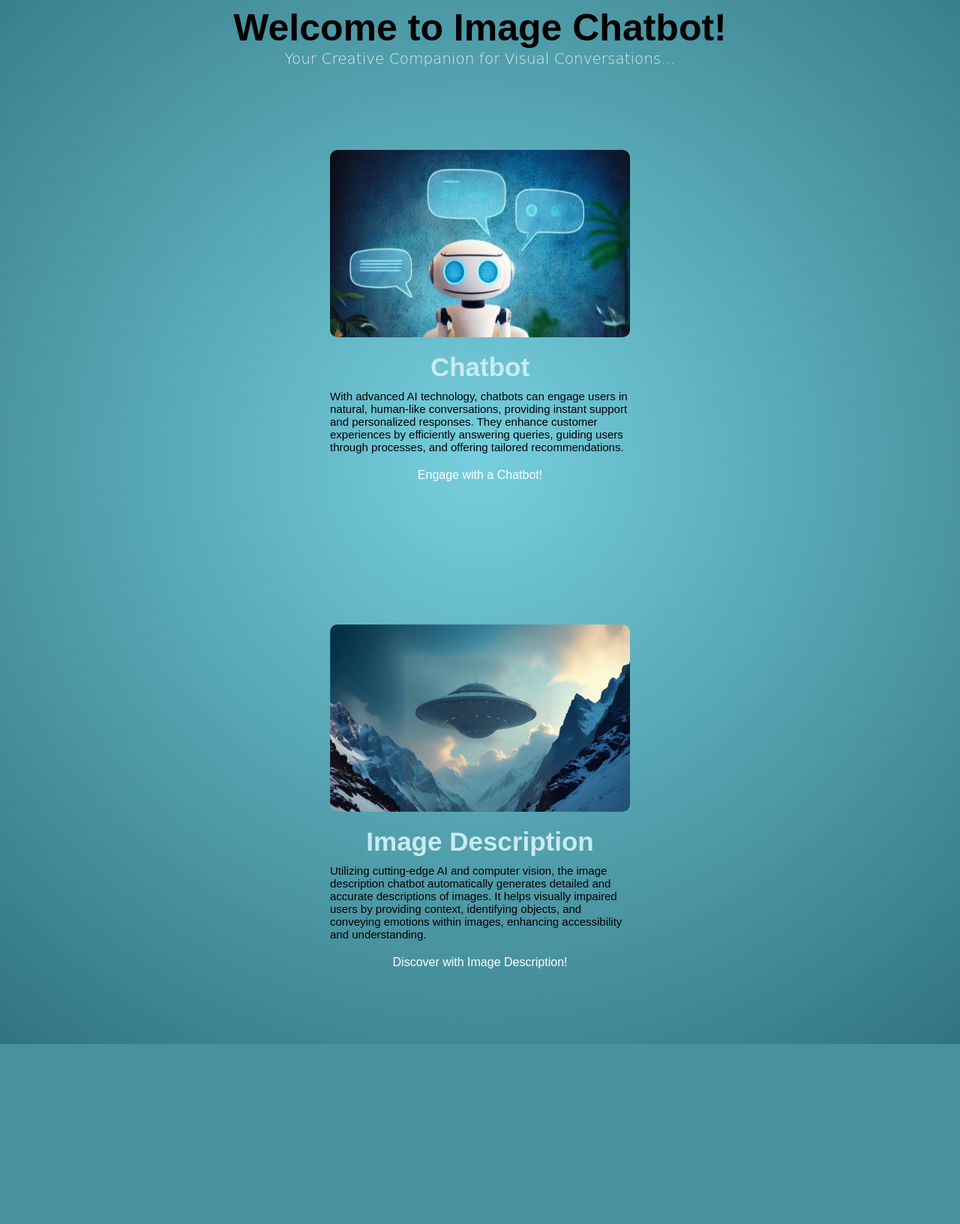
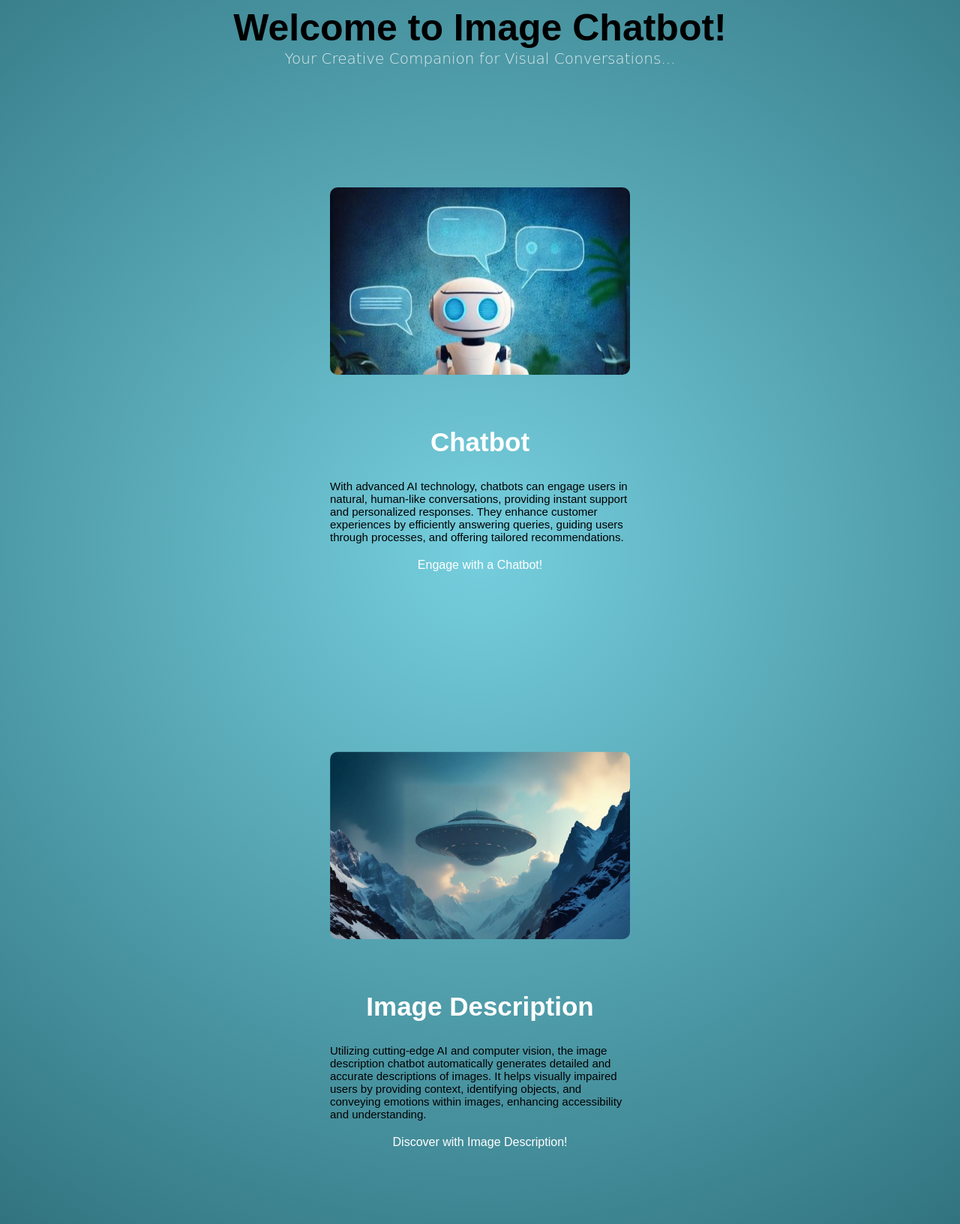
Before and after one commit to Akhil-P-Mohan/Image-Chatbot-using-llava-7b-model, a Flask app: page / in a window 1280 px wide. Shown: the part 168-1801 px from the top of the page at 75% size. Before the commit the page ends 1561 px from the top, so only its background shows below. Run offline with Flask 3, Linux system fonts and the light colour scheme.

Commit message:
home updated

```diff
--- a/static/css/styles.css
+++ b/static/css/styles.css
@@ -191,11 +191,12 @@ h4 {
   justify-content: space-between;
   width: 60%;
   box-shadow: 0 5px 10px rgba(0, 0, 0, 0.1);
+  transition: box-shadow 0.4s ease-in-out;
   background-color: #ffffff;
   border: none;
   border-radius: 5px;
   padding: 4px;
-  transition: box-shadow 0.4s ease-in-out;
+
 }
 
 .chat-input-container:hover {
@@ -353,15 +354,30 @@ h6{
   width: 400px;
   height: 250px;
   border-radius: 10px;
+  margin: 50px;
+  transition:transform 0.3s ease;
+
+}
+
+.home-header img:hover{
+  transform: scale(1.125);
+  box-shadow: 0 5px 10px rgba(0, 0, 0, 0.658);
+
 }
 
 .home-header h3{
   padding-top: 20px;
-  padding-bottom: 10px;
+  padding-bottom: 30px;
   display: flex;
-  color: #c8ebf0;
+  color: #ffffff;
   font-size: 35px;
+  transition: color 0.3s ease;
 }
+
+ .home-header h3:hover{
+  color: #ffffff;
+  text-shadow:0 5px 10px #00000085;
+ }
 
 .home-header h4{
   width: 400px;
@@ -377,10 +393,48 @@ h6{
 
 .heading h2{
   font-size: 50px;
+
+    white-space: nowrap; /* Prevents text wrapping */
+    overflow: hidden; /* Hides the text until revealed */
+    width: 0;
+    animation: typing 2s steps(30, end) forwards, fadeIn 0.5s forwards; /* Typing and fade-in effects */
+
 }
 .heading h5{
   font-family:cursive;
   font-weight: 200;
   color: #ffffffd0;
   font-size: 20px;
+  opacity: 0; /* Start hidden */
+  animation: fadeIn 0.8s forwards; /* Animation for h5 */
+  animation-delay: 2s; /* Delay to show after h2 */
 }
+
+@keyframes typing {
+  from {
+      width: 0; /* Start with no width */
+
+  }
+  to {
+      width: 100%; /* Expand to full width */
+
+  }
+}
+
+@keyframes fadeIn {
+  from {
+      opacity: 0; /* Start fully transparent */
+  }
+  to {
+      opacity: 1; /* End fully visible */
+  }
+}
+
+.link{
+  color: rgb(255, 255, 255);
+  text-decoration:none;
+}
+
+.link:hover{
+  text-decoration: underline;
+}
--- a/templates/home.html
+++ b/templates/home.html
@@ -25,13 +25,13 @@
         <img src="../static/images/Firefly photo related to a chatbot theme 81860.jpg" alt="chatbot image">
         <h3>Chatbot</h3>
         <h4>With advanced AI technology, chatbots can engage users in natural, human-like conversations, providing instant support and personalized responses. They enhance customer experiences by efficiently answering queries, guiding users through processes, and offering tailored recommendations.</h4>
-        <a href="/newchat" style="color: rgb(255, 255, 255); text-decoration:none;">Engage with a Chatbot!</a>
+        <a href="/newchat" class="link">Engage with a Chatbot!</a>
         </div>
         <div class="home-header">
         <img src="../static/images/freepik__a-large-metalliclooking-ufo-hovering-over-a-snowy-__53144.png" alt="chatbot image">
         <h3>Image description</h3>
         <h4>Utilizing cutting-edge AI and computer vision, the image description chatbot automatically generates detailed and accurate descriptions of images. It helps visually impaired users by providing context, identifying objects, and conveying emotions within images, enhancing accessibility and understanding.</h4>
-        <a href="/imagedescription" style="color: rgb(255, 255, 255); text-decoration:none;">Discover with Image Description!</a>
+        <a href="/imagedescription" class="link" >Discover with Image Description!</a>
         </div>
     </div>
 
```
